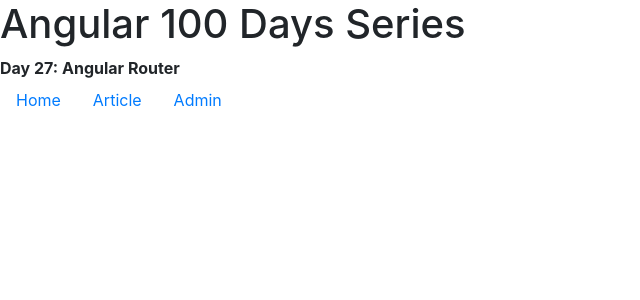
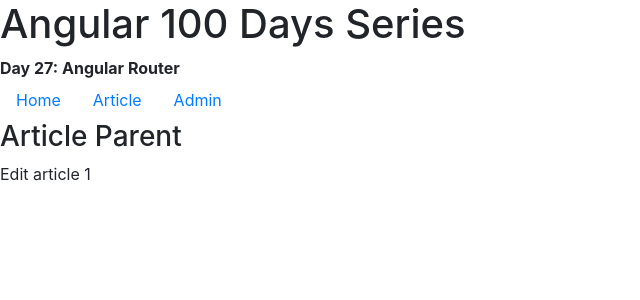
Before and after one commit to NamnvUET/day27-routing, an Angular app: page /article/1/edit in a window 1280 px wide. Before the commit this address led to /. Shown: the top 300 px of the page, without its empty margins (0-640 px from the left). Built offline with nearby package versions, Linux system fonts and the light colour scheme.

Commit message:
add edit article component

```diff
--- a/src/app/article/article-detail/article-detail.component.html
+++ b/src/app/article/article-detail/article-detail.component.html
@@ -1,6 +1,7 @@
 <div *ngIf="article$ | async as article else loadingTmpl">
   <h1>{{ article.title }}</h1>
   <p>{{ article.content }}</p>
+  <a routerLink="edit" class="btn btn-link">Edit {{article.title}}</a>
 </div>
 <ng-template #loadingTmpl>
   Loading...
--- /dev/null
+++ b/src/app/article/article-edit/article-edit.component.html
@@ -0,0 +1,3 @@
+<p>
+  Edit article {{ slug$ | async }}
+  </p>
--- /dev/null
+++ b/src/app/article/article-edit/article-edit.component.ts
@@ -0,0 +1,20 @@
+import { Component, OnInit } from '@angular/core';
+import { ActivatedRoute } from '@angular/router';
+import { map } from 'rxjs/operators';
+
+@Component({
+  selector: 'app-article-edit',
+  templateUrl: './article-edit.component.html',
+  styleUrls: ['./article-edit.component.scss']
+})
+export class ArticleEditComponent implements OnInit {
+  slug$ = this._activatedRoute.paramMap.pipe(
+    map(params => params.get('slug'))
+  );
+
+  constructor(private _activatedRoute: ActivatedRoute) { }
+
+  ngOnInit(): void {
+  }
+
+}
--- a/src/app/article/article-routing.module.ts
+++ b/src/app/article/article-routing.module.ts
@@ -2,6 +2,7 @@
 import { NgModule } from "@angular/core";
 import { RouterModule, Routes } from "@angular/router";
 import { ArticleDetailComponent } from "./article-detail/article-detail.component";
+import { ArticleEditComponent } from "./article-edit/article-edit.component";
 import { ArticleListComponent } from "./article-list/article-list.component";
 import { ArticleComponent } from "./article.component";
 
@@ -17,6 +18,10 @@
       {
         path: ':slug',
         component: ArticleDetailComponent,
+      },
+      {
+        path: ':slug/edit',
+        component: ArticleEditComponent,
       }
     ]
   }
--- a/src/app/article/article.module.ts
+++ b/src/app/article/article.module.ts
@@ -5,12 +5,14 @@
 import { Routes, RouterModule } from '@angular/router';
 import { ArticleRoutingModule } from './article-routing.module';
 import { ArticleComponent } from './article.component';
+import { ArticleEditComponent } from './article-edit/article-edit.component';
 
 @NgModule({
   declarations: [
     ArticleListComponent,
     ArticleDetailComponent,
-    ArticleComponent
+    ArticleComponent,
+    ArticleEditComponent
   ],
   imports: [
     CommonModule,
```
Also changed, not shown: src/app/article/article-edit/article-edit.component.scss (added), 1 other file (tests, documents, lock files or other folders).
